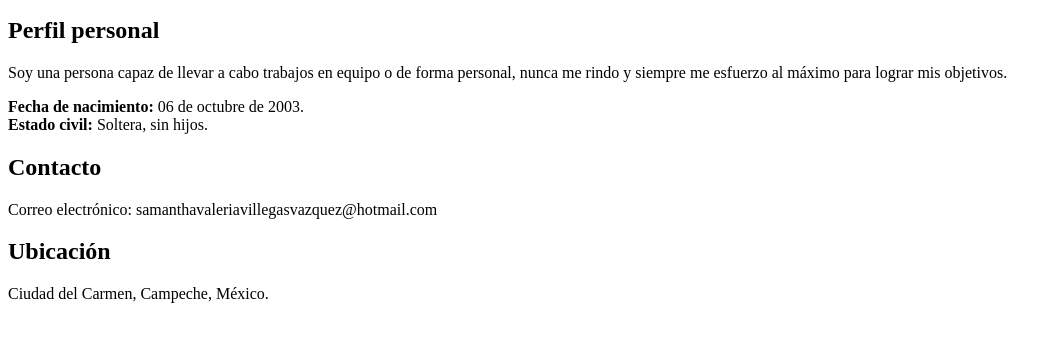
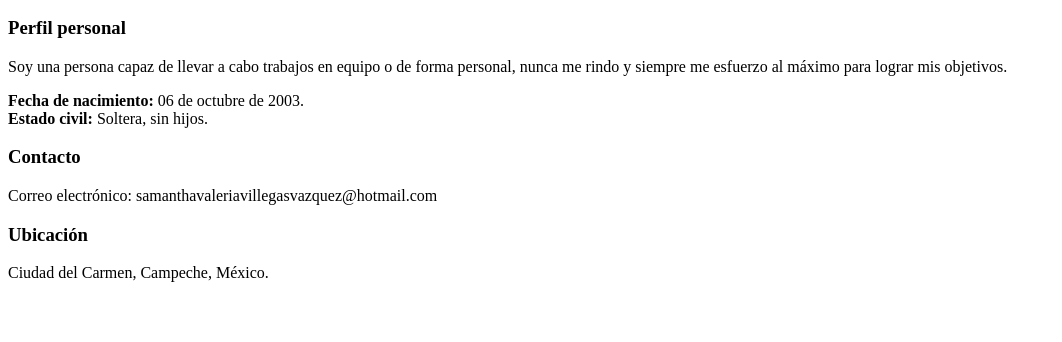
Before and after one commit to SamanthaVillegas/des-app-web, a plain HTML site: page 02-maquetacion-cv/index.html in a window 1280 px wide. Shown: the part 302-644 px from the top of the page, without its empty margins (0-1062 px from the left). Drawn offline with Linux system fonts and the light colour scheme.

Commit message:
pequeños detalles

```diff
--- a/02-maquetacion-cv/index.html
+++ b/02-maquetacion-cv/index.html
@@ -16,7 +16,7 @@
     </header>
     <section id="Ppersonal">
       <article>
-        <h2>Perfil personal</h2>
+        <h3>Perfil personal</h3>
         <p>Soy una persona capaz de llevar a cabo trabajos en equipo o de forma personal, nunca me rindo
           y siempre me esfuerzo al máximo para lograr mis objetivos.
         </p>
@@ -26,13 +26,13 @@
       </article>
     </section>
     <section id="contacto">
-      <h2>Contacto</h2>
+      <h3>Contacto</h3>
       <p>
         Correo electrónico: samanthavaleriavillegasvazquez@hotmail.com
       </p>
     </section>
     <section>
-      <h2>Ubicación</h2>
+      <h3>Ubicación</h3>
       <p>
         Ciudad del Carmen, Campeche, México.
       </p>
```
